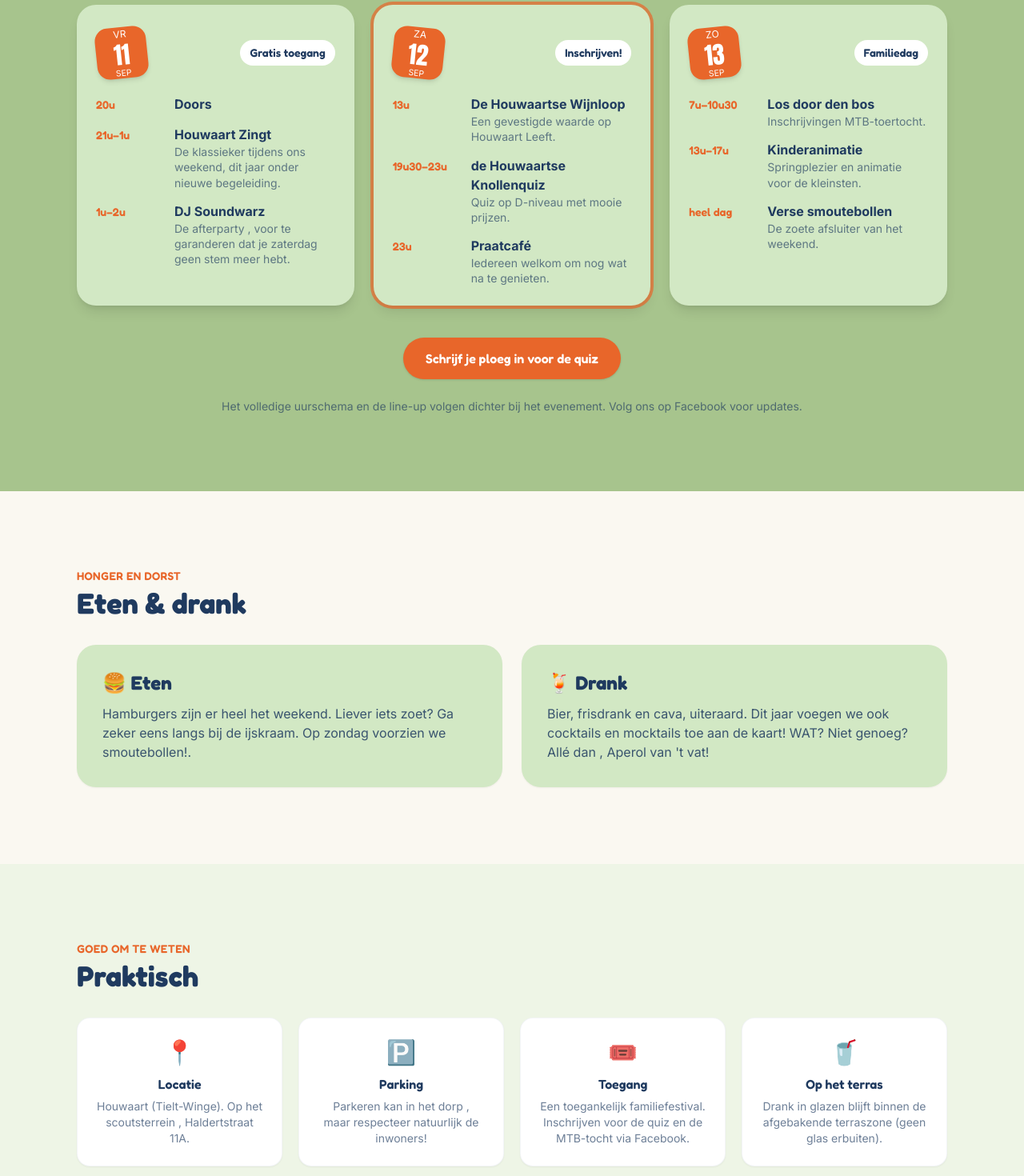
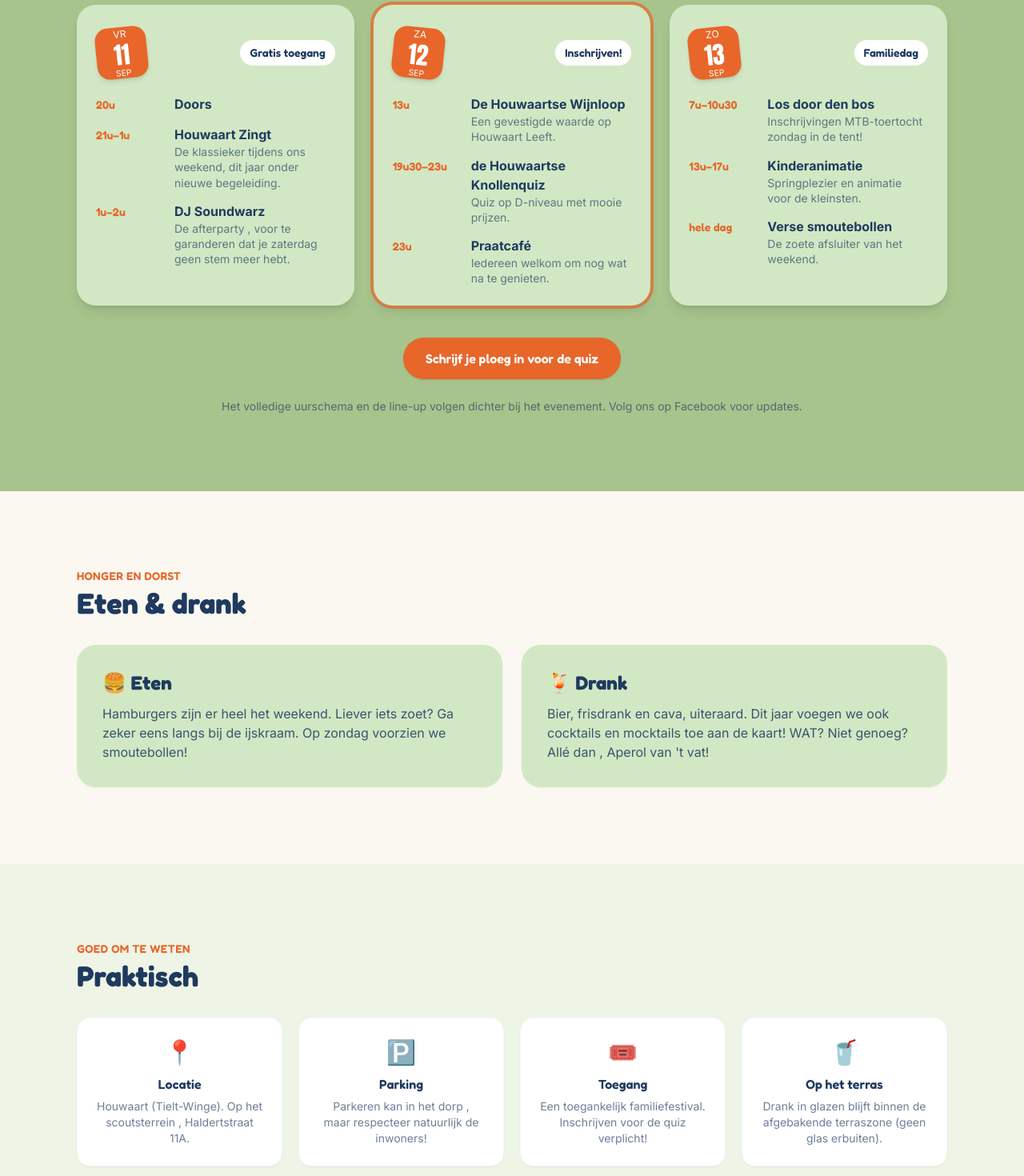
Before and after one commit to piotjust49-png/houwaartleeft-website, a Next.js app: page /nl in a window 1280 px wide. Shown: the part 1803-3273 px from the top of the page at 80% size. Built offline with nearby package versions, Linux system fonts and the light colour scheme.

Commit message:
Rik zen neutopmerking, Toertocht , Quiz-knop naar Forms

```diff
--- a/messages/nl.json
+++ b/messages/nl.json
@@ -77,9 +77,9 @@
         "month": "sep",
         "tag": "Familiedag",
         "items": [
-          { "time": "7u–10u30", "title": "Los door den bos", "description": "Inschrijvingen MTB-toertocht." },
+          { "time": "7u–10u30", "title": "Los door den bos", "description": "Inschrijvingen MTB-toertocht zondag in de tent!" },
           { "time": "13u–17u", "title": "Kinderanimatie", "description": "Springplezier en animatie voor de kleinsten." },
-          { "time": "heel dag", "title": "Verse smoutebollen", "description": "De zoete afsluiter van het weekend." }
+          { "time": "hele dag", "title": "Verse smoutebollen", "description": "De zoete afsluiter van het weekend." }
         ]
       }
     ]
@@ -89,7 +89,7 @@
     "title": "Eten & drank",
     "eat": {
       "title": "🍔 Eten",
-      "text": "Hamburgers zijn er heel het weekend. Liever iets zoet? Ga zeker eens langs bij de ijskraam. Op zondag voorzien we smoutebollen!."
+      "text": "Hamburgers zijn er heel het weekend. Liever iets zoet? Ga zeker eens langs bij de ijskraam. Op zondag voorzien we smoutebollen!"
     },
     "drink": {
       "title": "🍹 Drank",
@@ -102,7 +102,7 @@
     "items": [
       { "icon": "📍", "title": "Locatie", "text": "Houwaart (Tielt-Winge). Op het scoutsterrein , Haldertstraat 11A." },
       { "icon": "🅿️", "title": "Parking", "text": "Parkeren kan in het dorp , maar respecteer natuurlijk de inwoners!" },
-      { "icon": "🎟️", "title": "Toegang", "text": "Een toegankelijk familiefestival. Inschrijven voor de quiz en de MTB-tocht via Facebook." },
+      { "icon": "🎟️", "title": "Toegang", "text": "Een toegankelijk familiefestival. Inschrijven voor de quiz verplicht!" },
       { "icon": "🥤", "title": "Op het terras", "text": "Drank in glazen blijft binnen de afgebakende terraszone (geen glas erbuiten)." }
     ]
   },
--- a/src/components/ui/ProgramSection.tsx
+++ b/src/components/ui/ProgramSection.tsx
@@ -1,5 +1,4 @@
 import { useTranslations } from 'next-intl';
-import { Link } from '@/i18n/navigation';
 import type { ProgramDay } from '@/types';
 
 export default function ProgramSection() {
@@ -62,12 +61,7 @@ export default function ProgramSection() {
         </div>
 
         <div className="text-center mt-10">
-          <Link
-            href="/quiz-inschrijven"
-            className="inline-flex items-center px-7 py-3.5 bg-hl-orange text-white font-heading font-semibold rounded-full shadow hover:bg-hl-orange-dark hover:-translate-y-0.5 transition-all"
-          >
-            {t('quizCta')}
-          </Link>
+          <a target="_blank" rel="noopener noreferrer" href="https://docs.google.com/forms/d/e/1FAIpQLSdNgWKGJikX4IoXczNR8BK2WHC0jqCMtWy3Ve15ZUk-7aaq9w/viewform" className="inline-flex items-center px-7 py-3.5 bg-hl-orange text-white font-heading font-semibold rounded-full shadow hover:bg-hl-orange-dark hover:-translate-y-0.5 transition-all">{t('quizCta')}</a>
         </div>
         <p className="text-center mt-6 text-hl-navy/65 text-sm">{t('note')}</p>
       </div>
```
